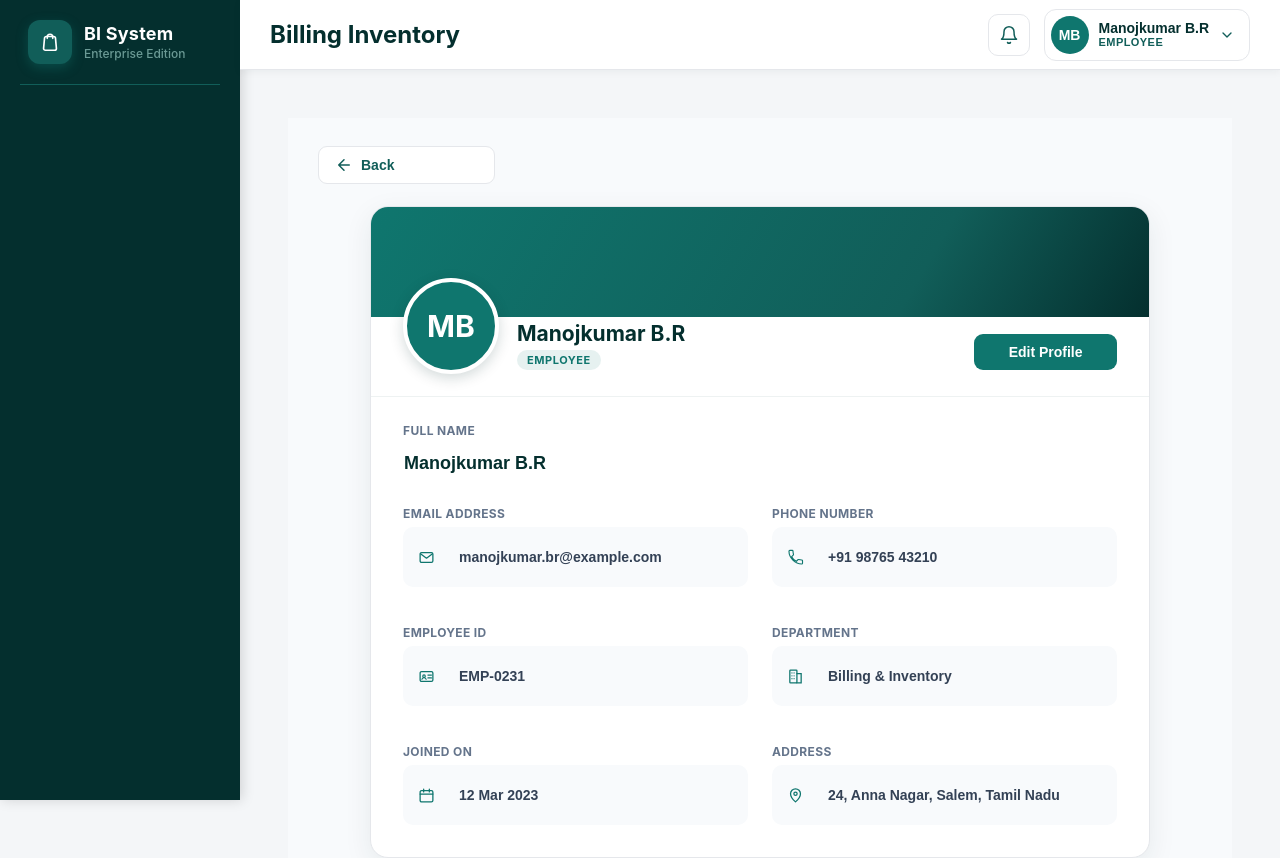
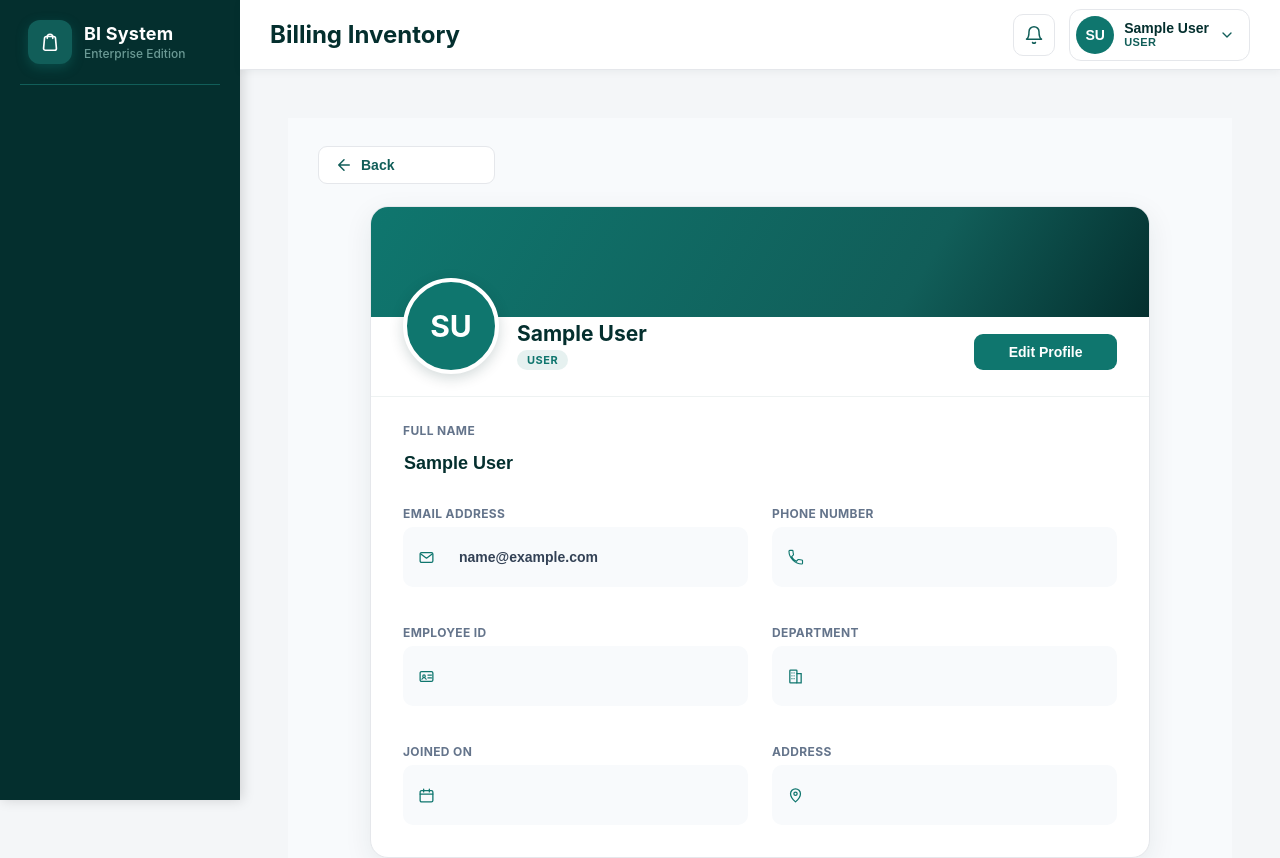
Before and after one commit to mounttowntech/billing-inventory-frontend, a React (Vite) app: page /profile in a window 1280 px wide. Shown: the top 858 px of the page. Built offline with nearby package versions, Linux system fonts and the light colour scheme; sample sign-in values are in the browser's storage.

Commit message:
update header&profile page changes

```diff
--- a/src/components/layout/Header.jsx
+++ b/src/components/layout/Header.jsx
@@ -2,12 +2,13 @@ import { useState, useRef, useEffect } from "react";
 import { useDispatch } from "react-redux";
 import { logout } from "../../features/auth/authSlice";
 import { useNavigate } from "react-router-dom";
+import { useSelector } from "react-redux";
 import "./Header.css";
 
 // Placeholder user — replace with data from your auth/user slice
 const CURRENT_USER = {
-  name: "Manojkumar B.R",
-  role: "Employee",
+  name: "Unknown User",
+  role: "User",
   avatarUrl: "", // if you have a real photo URL, drop it here
 };
 
@@ -123,6 +124,14 @@ const Header = () => {
   const navigate = useNavigate();
   const [menuOpen, setMenuOpen] = useState(false);
   const menuRef = useRef(null);
+  // Set login user details in the header component. The CURRENT_USER object is a placeholder and should be replaced with actual user data from your authentication or user slice in your Redux store.
+  const login_user = useSelector((state) => state.auth.user);
+  console.log("Current user in Header:", login_user);
+  if(login_user) {
+    CURRENT_USER.name = login_user?.firstName + " " + login_user?.lastName;
+    CURRENT_USER.role = login_user?.role?.roleName || "User";
+    CURRENT_USER.avatarUrl = login_user?.avatarUrl || "";
+  }
 
   useEffect(() => {
     const handleClickOutside = (e) => {
--- a/src/pages/profile/Profilepage.jsx
+++ b/src/pages/profile/Profilepage.jsx
@@ -1,14 +1,15 @@
 import { useState } from "react";
 import { useNavigate } from "react-router-dom";
+import { useSelector } from "react-redux";
 import "./ProfilePage.css";
 
 // Placeholder user — replace with data from your auth/user slice (useSelector)
 const INITIAL_USER = {
-  name: "Manojkumar B.R",
-  role: "Employee",
-  employeeId: "EMP-0231",
+  name: "Unknown User",
+  role: "User",
+  employeeId: "EMP-1234",
   department: "Billing & Inventory",
-  email: "manojkumar.br@example.com",
+  email: "test@example.com",
   phone: "+91 98765 43210",
   joinedOn: "12 Mar 2023",
   address: "24, Anna Nagar, Salem, Tamil Nadu",
@@ -200,6 +201,18 @@ const BpPinIcon = () => (
 
 const ProfilePage = () => {
   const navigate = useNavigate();
+  const login_user = useSelector((state) => state.auth.user);
+  if (login_user) {
+    INITIAL_USER.name = login_user?.firstName + " " + login_user?.lastName;
+    INITIAL_USER.role = login_user?.role?.roleName || "User";
+    INITIAL_USER.avatarUrl = login_user?.avatarUrl || "";
+    INITIAL_USER.employeeId = login_user?.employeeCode || "";
+    INITIAL_USER.phone = login_user?.phone || "";
+    INITIAL_USER.department = login_user?.department || "";
+    INITIAL_USER.joinedOn = login_user?.joinedOn || "";
+    INITIAL_USER.address = login_user?.address || "";
+    INITIAL_USER.email = login_user?.email || "";
+  }
   const [isEditing, setIsEditing] = useState(false);
   const [formData, setFormData] = useState(INITIAL_USER);
   const [savedData, setSavedData] = useState(INITIAL_USER);
```
